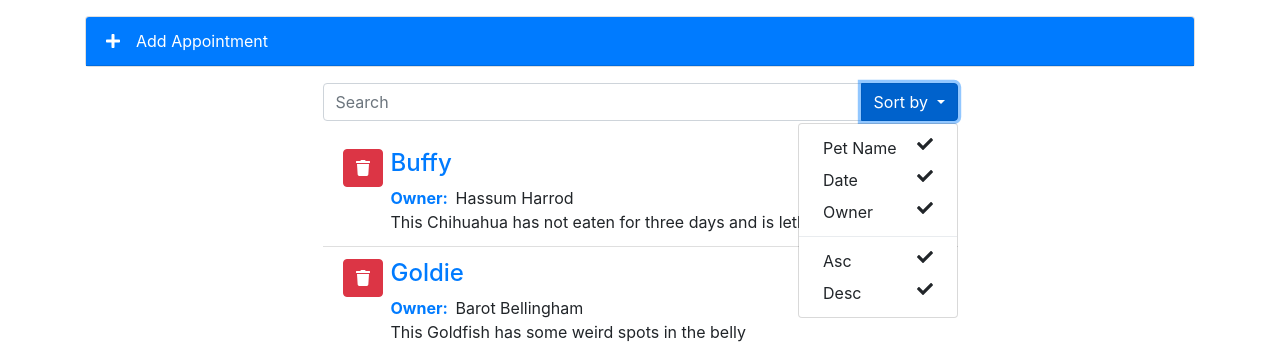
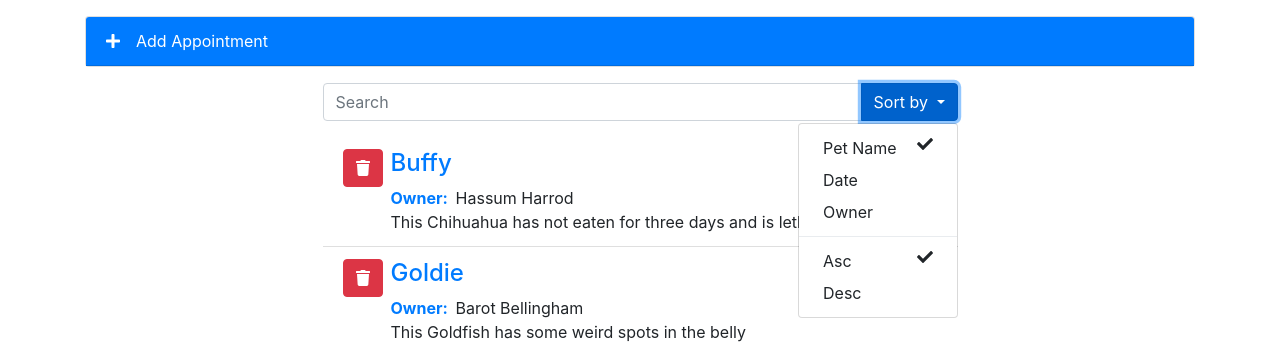
Before and after one commit to Dmitry-White/Vue.js-Playground, a Vue app in the folder vue-interface/: page / in a window 1280 px wide. Both pictures are taken after a click on the button "Sort by". Shown: the top 347 px of the page. Built offline with nearby package versions, Linux system fonts and the light colour scheme.

Commit message:
Add dropdown view

```diff
--- a/vue-interface/src/App.vue
+++ b/vue-interface/src/App.vue
@@ -2,7 +2,11 @@
   <section id="main-app" class="container">
     <div class="row justify-content-center">
       <AddAppointment @submit="addItem" />
-      <SearchAppointments @search="searchItems" />
+      <SearchAppointments
+        @search="searchItems"
+        :filterDir="filterDir"
+        :filterKey="filterKey"
+      />
       <AppointmentList
         :appointments="filteredApts"
         @remove="removeItem"
--- a/vue-interface/src/components/SearchAppointments.vue
+++ b/vue-interface/src/components/SearchAppointments.vue
@@ -29,7 +29,7 @@
             id="petName"
           >
             Pet Name
-            <font-awesome-icon icon="check" />
+            <font-awesome-icon icon="check" v-if="filterKey === 'petName'" />
           </a>
 
           <a
@@ -38,7 +38,7 @@
             id="aptDate"
           >
             Date
-            <font-awesome-icon icon="check" />
+            <font-awesome-icon icon="check" v-if="filterKey === 'aptDate'" />
           </a>
 
           <a
@@ -47,7 +47,7 @@
             id="ownerName"
           >
             Owner
-            <font-awesome-icon icon="check" />
+            <font-awesome-icon icon="check" v-if="filterKey === 'petOwner'" />
           </a>
 
           <div class="dropdown-divider" role="separator"></div>
@@ -58,7 +58,7 @@
             id="asc"
           >
             Asc
-            <font-awesome-icon icon="check" />
+            <font-awesome-icon icon="check" v-if="filterDir === 'asc'" />
           </a>
 
           <a
@@ -67,7 +67,7 @@
             id="desc"
           >
             Desc
-            <font-awesome-icon icon="check" />
+            <font-awesome-icon icon="check" v-if="filterDir === 'desc'" />
           </a>
         </div>
       </div>
@@ -83,6 +83,7 @@ export default {
   components: {
     FontAwesomeIcon,
   },
+  props: ["filterKey", "filterDir"],
   data() {
     return {
       searchTerm: "",
```
